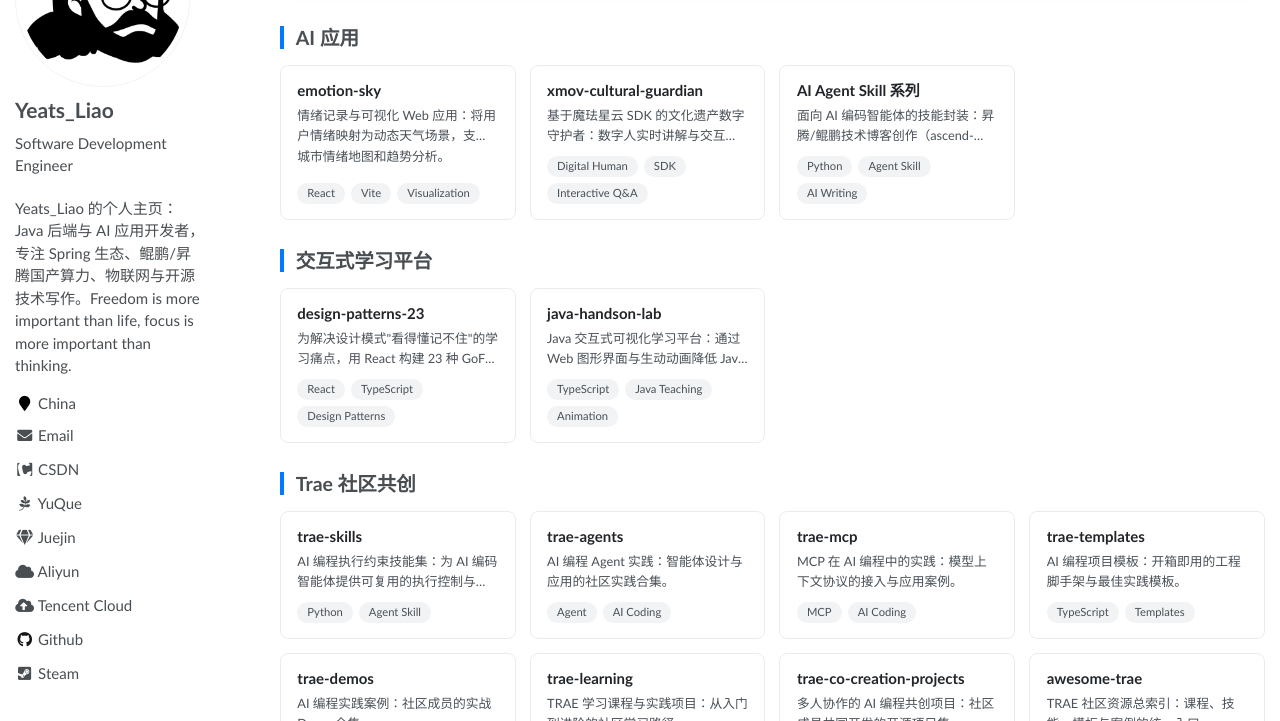
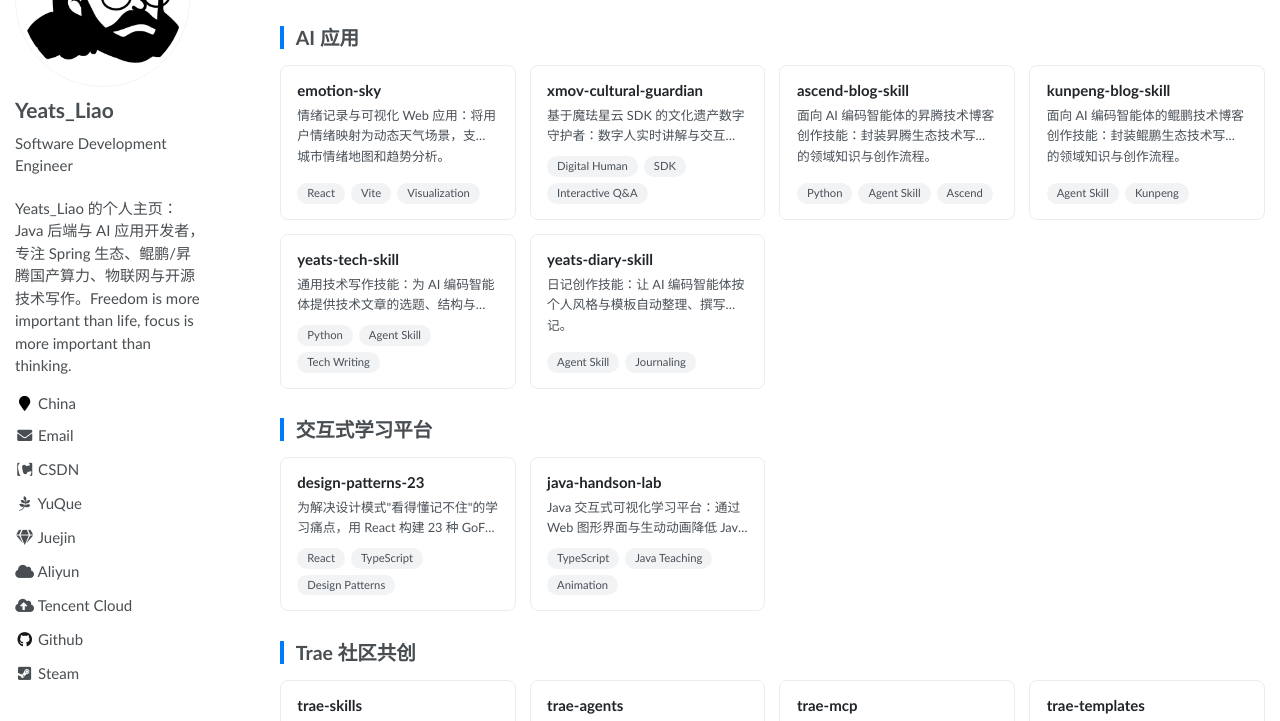
Before and after one commit to YeatsLiao/yeatsliao.github.io, a Jekyll site: the page built from _pages/projects.md, in a window 1280 px wide and 900 px high, scrolled down 757 px, cut to the strip 179-900 px from the top of the window. Built offline with Jekyll 4.4.1, drawn with Linux system fonts in a browser that asks for light colours.

Commit message:
content: AI Agent Skill 系列拆分为 4 个独立项目条目

```diff
--- a/_data/projects.yml
+++ b/_data/projects.yml
@@ -29,13 +29,34 @@ categories:
           zh: 基于魔珐星云 SDK 的文化遗产数字守护者：数字人实时讲解与交互问答 Demo。
           en: "Digital guardian for cultural heritage built on the Xmov SDK: a demo of real-time digital-human narration and interactive Q&A."
         tags: [Digital Human, SDK, Interactive Q&A]
-      - name: AI Agent Skill 系列
+      - name: ascend-blog-skill
         repo: YeatsLiao/ascend-blog-skill
         link: https://github.com/YeatsLiao/ascend-blog-skill
         desc:
-          zh: 面向 AI 编码智能体的技能封装：昇腾/鲲鹏技术博客创作（ascend-blog-skill、kunpeng-blog-skill）、技术写作（yeats-tech-skill）与日记（yeats-diary-skill）等。
-          en: "Skill packages for AI coding agents: Ascend/Kunpeng tech blog writing (ascend-blog-skill, kunpeng-blog-skill), technical writing (yeats-tech-skill), journaling (yeats-diary-skill), and more."
-        tags: [Python, Agent Skill, AI Writing]
+          zh: 面向 AI 编码智能体的昇腾技术博客创作技能：封装昇腾生态技术写作的领域知识与创作流程。
+          en: "An Ascend tech-blog writing skill for AI coding agents: encapsulates domain knowledge and writing workflows for the Ascend ecosystem."
+        tags: [Python, Agent Skill, Ascend]
+      - name: kunpeng-blog-skill
+        repo: YeatsLiao/kunpeng-blog-skill
+        link: https://github.com/YeatsLiao/kunpeng-blog-skill
+        desc:
+          zh: 面向 AI 编码智能体的鲲鹏技术博客创作技能：封装鲲鹏生态技术写作的领域知识与创作流程。
+          en: "A Kunpeng tech-blog writing skill for AI coding agents: encapsulates domain knowledge and writing workflows for the Kunpeng ecosystem."
+        tags: [Agent Skill, Kunpeng]
+      - name: yeats-tech-skill
+        repo: YeatsLiao/yeats-tech-skill
+        link: https://github.com/YeatsLiao/yeats-tech-skill
+        desc:
+          zh: 通用技术写作技能：为 AI 编码智能体提供技术文章的选题、结构与行文风格规范。
+          en: "A general technical-writing skill: provides AI coding agents with topic selection, structure, and writing-style conventions for tech articles."
+        tags: [Python, Agent Skill, Tech Writing]
+      - name: yeats-diary-skill
+        repo: YeatsLiao/yeats-diary-skill
+        link: https://github.com/YeatsLiao/yeats-diary-skill
+        desc:
+          zh: 日记创作技能：让 AI 编码智能体按个人风格与模板自动整理、撰写日记。
+          en: "A journaling skill: lets AI coding agents organize and write diary entries following a personal style and template."
+        tags: [Agent Skill, Journaling]
       - name: mindnlp（社区贡献）
         repo: YeatsLiao/mindnlp
         featured: true
```
